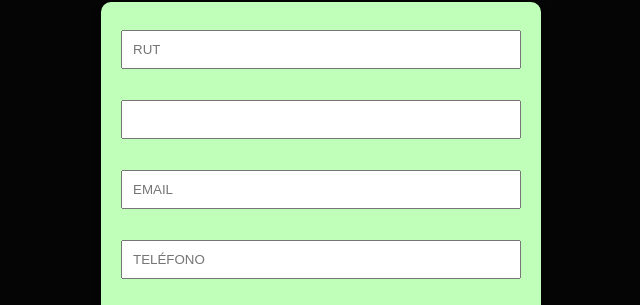
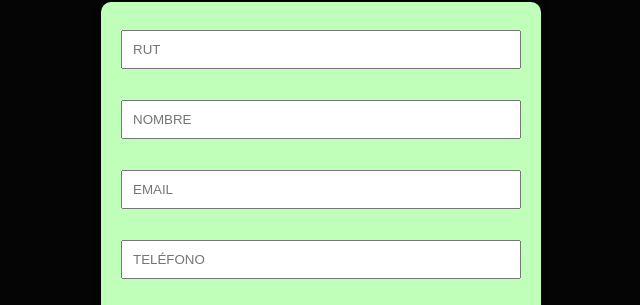
Before and after one commit to estebanalh-ship-it/lavatumaquina-api, a Flask app: page /lavado in a window 1280 px wide. Shown: the part 661-966 px from the top of the page, without its empty margins (319-959 px from the left). Run offline with Flask 3, Linux system fonts and the light colour scheme; data that the repository does not hold is empty.

```diff
--- a/templates/lavado.html
+++ b/templates/lavado.html
@@ -138,6 +138,7 @@
                     type="text"
                     id="nombre"
                     name="nombre"
+                    placeholder="NOMBRE"
                     maxlength="25"
                     pattern="[A-Za-zÁÉÍÓÚáéíóúÑñ\s]+"
                     title="Solo letras y espacios (máximo 25 caracteres)"
```
